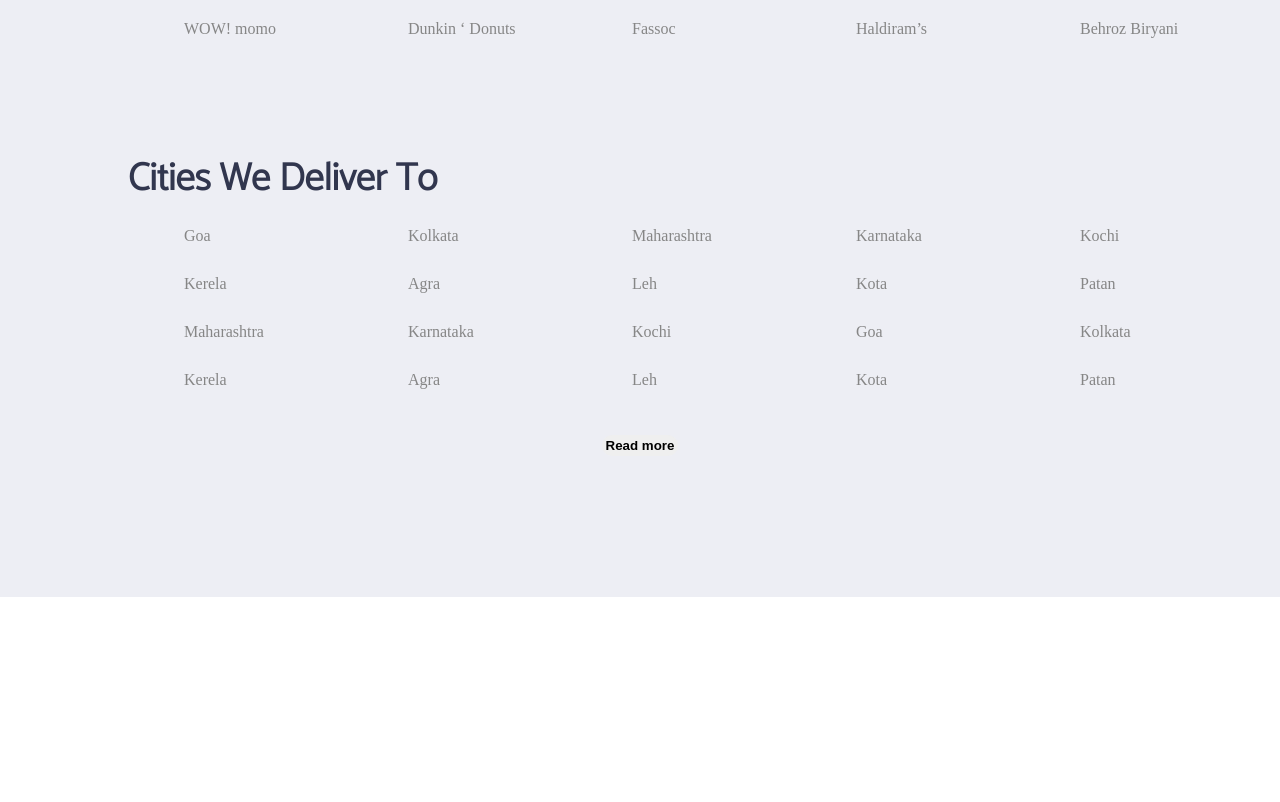
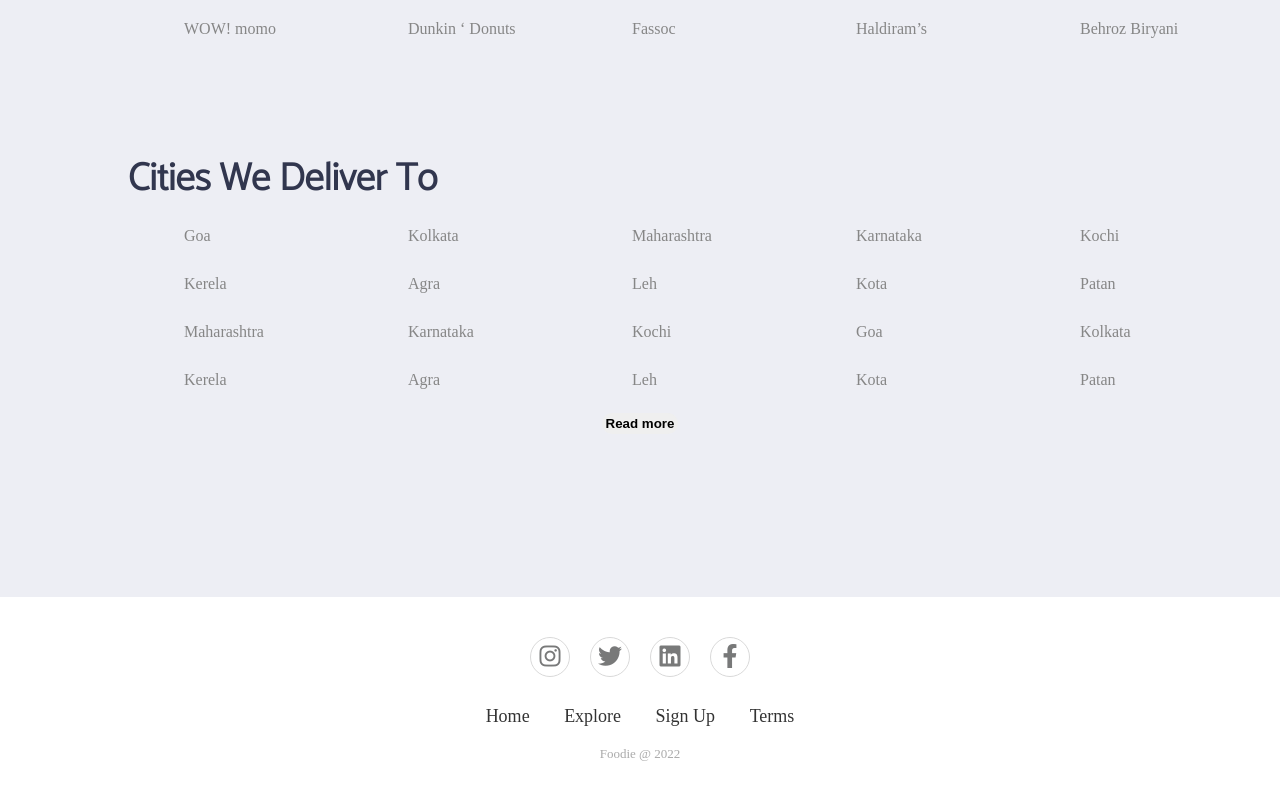
Before and after one commit to AndrickSilva/Cloud-kitchen, a website: page index.html in a window 1280 px wide. Shown: the part 1895-2697 px from the top of the page. Before the commit the page ends 2492 px from the top, so only its background shows below. Drawn offline with nearby package versions, Linux system fonts and the light colour scheme.

Commit message:
added footer

```diff
--- a/css/style.css
+++ b/css/style.css
@@ -358,7 +358,7 @@
   padding: .2rem;
   font-weight: 600;
   border-radius: 10px;
-  margin-top: 2rem;
+  margin-top: 10px;
   cursor: pointer;
 }
 
@@ -375,3 +375,55 @@
     flex-direction: column;
   }
 }
+.footer{
+  padding: 40px 0;
+  background-color: #fff;
+}
+.footer .social{
+  text-align: center;
+  padding-bottom: 25px;
+  color: #4b4c4d;
+}
+.footer .social a{
+  font-size: 24px;
+  color: inherit;
+  border: 1px solid #ccc;
+  width: 40px;
+  height: 40px;
+  line-height: 38px;
+  display: inline-block;
+  text-align: center;
+  border-radius: 50%;
+  margin: 0 8px;
+  opacity: 0.75;
+}
+.footer .social a:hover{
+  opacity: 0.9;
+}
+.footer ul{
+  margin-top: 0;
+  padding: 0;
+  list-style: none;
+  font-size: 18px;
+  line-height: 1.6;
+  margin-bottom: 0;
+  text-align: center;
+}
+.footer ul a{
+  color: inherit;
+  text-decoration: none;
+  opacity: 0.8;
+}
+.footer ul li{
+  display: inline-block;
+  padding: 0 15px;
+}
+.footer ul li a:hober{
+  opacity: 1;
+}
+.footer .copyright{
+  margin-top: 15px;
+  text-align: center;
+  font-size: 13px;
+  color: #aaa;
+}
--- a/index.html
+++ b/index.html
@@ -8,6 +8,7 @@
     <link rel="icon" href="./imgs/logo.png" type="image/icon type">
     <link rel="stylesheet" href="./css/style.css">
     <link rel="stylesheet" href="https://unpkg.com/aos@next/dist/aos.css" />
+    <link rel="stylesheet" href="https://cdnjs.cloudflare.com/ajax/libs/font-awesome/6.2.0/css/all.min.css" integrity="sha512-xh6O/CkQoPOWDdYTDqeRdPCVd1SpvCA9XXcUnZS2FmJNp1coAFzvtCN9BmamE+4aHK8yyUHUSCcJHgXloTyT2A==" crossorigin="anonymous" referrerpolicy="no-referrer" />
 
     <title>Cloud-kitchen - Home</title>
 </head>
@@ -171,11 +172,34 @@
                 <button onclick="myFunction()" id="myBtn">Read more</button>
             </div>
         </div>
+    </section>
+  <section class="footer">
+    <div class="social">
+        <a href="#"><i class="fab fa-instagram"></i></a>
+        <a href="#"><i class="fab fa-twitter"></i></a>
+        <a href="#"><i class="fab fa-linkedin"></i></a>
+        <a href="#"><i class="fab fa-facebook-f"></i></a>
 
+    </div>
+    <ul class="list">
+        <li>
+            <a href="#">Home</a>
+        </li>
+        <li>
+            <a href="#">Explore</a>
+        </li>
+        <li>
+            <a href="#">Sign Up</a>
+        </li>
+        <li>
+            <a href="#">Terms</a>
+        </li>
+    </ul>
+    <p class="copyright">
+        Foodie @ 2022
+    </p>
 
-    </section>
-
-
+  </section>
 
     <script src="https://unpkg.com/aos@next/dist/aos.js"></script>
     <script>
```
